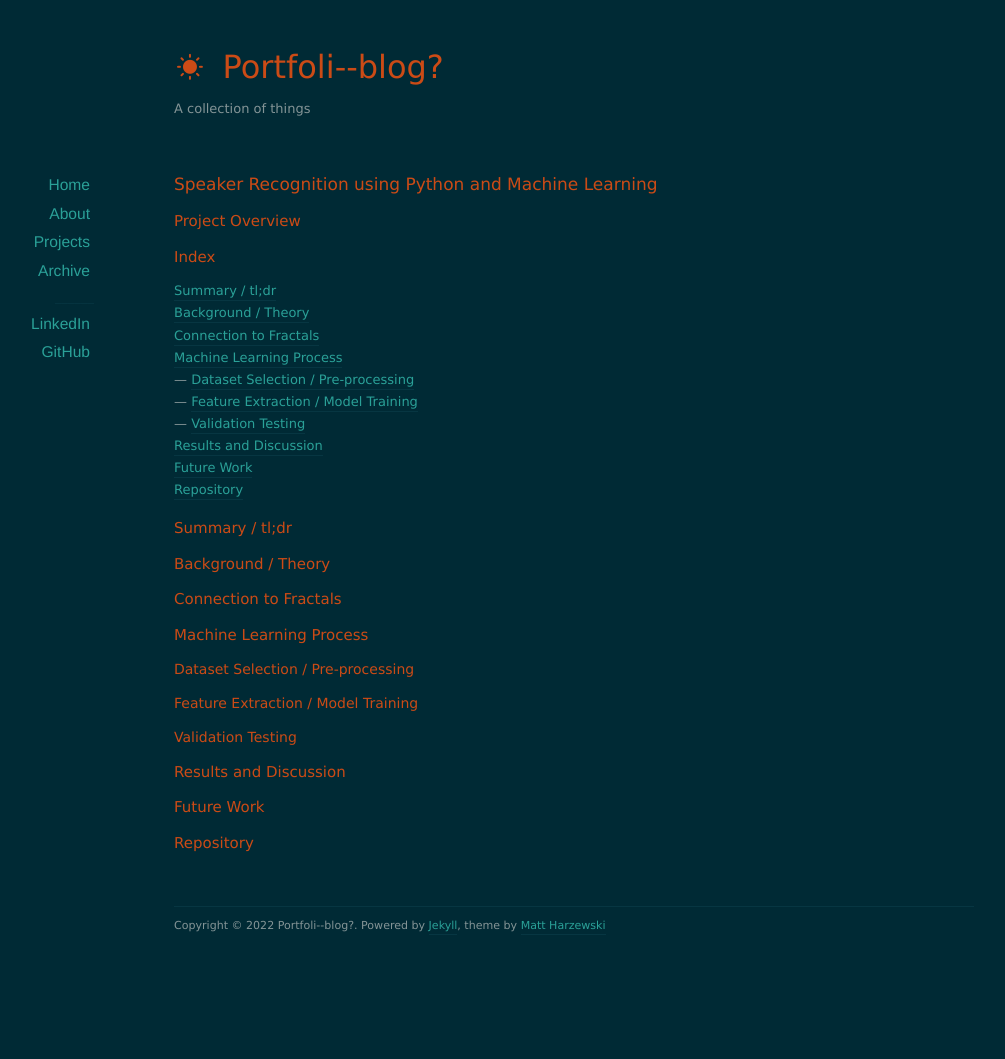
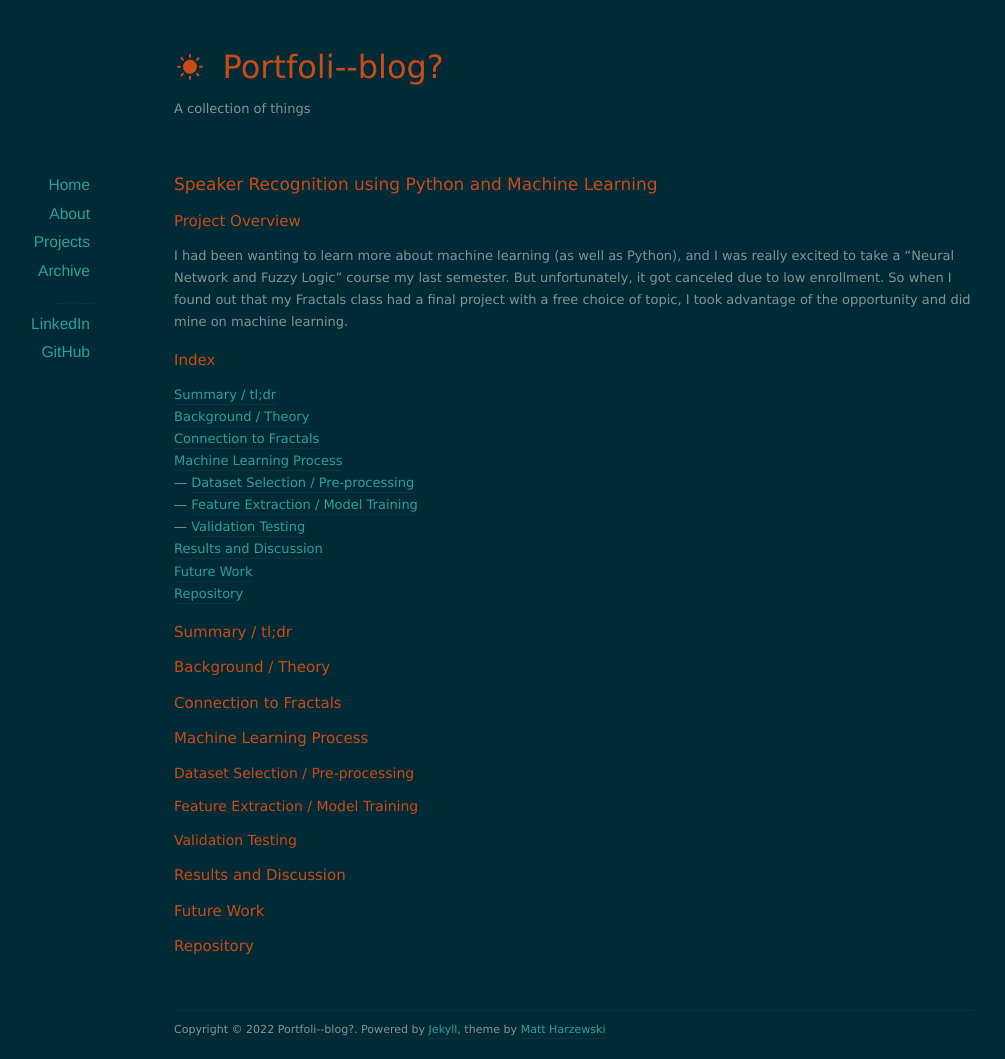
Before and after one commit to nolanschan/nolanschan.github.io, a Jekyll site: the page built from projects/speakerrec/index.markdown, in a window 1280 px wide. Shown: the whole page, without its empty margins (66-1071 px from the left). Built offline with Jekyll 4.4.1, drawn with Linux system fonts in a browser that asks for light colours; nearby versions of some CDN libraries; before the commit the page ends 956 px from its top, so only the background shows below that.

Commit message:
Update index.markdown

```diff
--- a/projects/speakerrec/index.markdown
+++ b/projects/speakerrec/index.markdown
@@ -6,7 +6,7 @@ layout: default
 
 ## Project Overview ##
 
-
+I had been wanting to learn more about machine learning (as well as Python), and I was really excited to take a "Neural Network and Fuzzy Logic" course my last semester. But unfortunately, it got canceled due to low enrollment. So when I found out that my Fractals class had a final project with a free choice of topic, I took advantage of the opportunity and did mine on machine learning.
 
 ## Index ##
 
```
